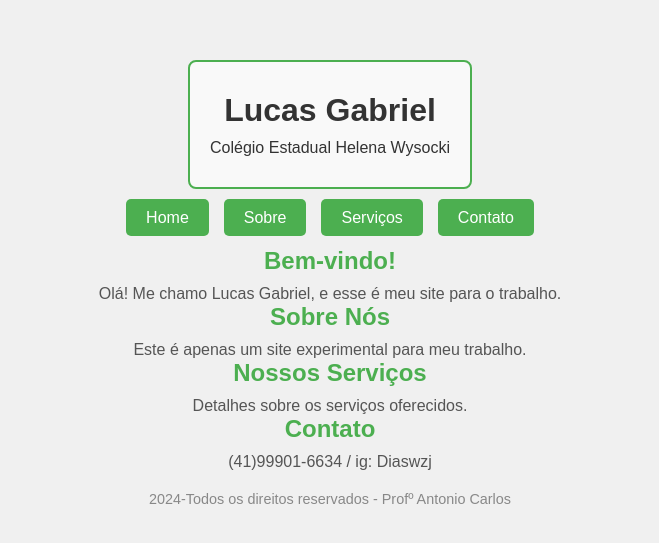
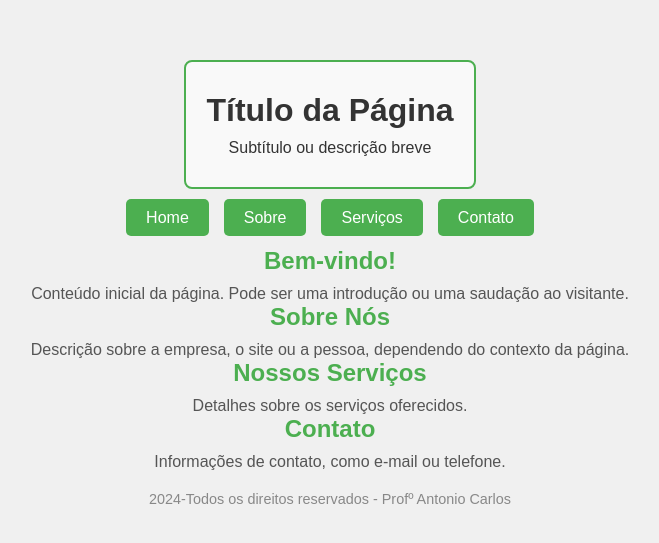
Before and after one commit to lucasdiassiqueira/TrabalhoCss, a plain HTML site: page index.html in a window 1280 px wide. Shown: the part 127-670 px from the top of the page, without its empty margins (310-969 px from the left). Drawn offline with Linux system fonts and the light colour scheme.

Commit message:
Update index.html

```diff
--- a/index.html
+++ b/index.html
@@ -32,8 +32,8 @@
 <body>
 
 <div class="retangulo">
-    <h1>Lucas Gabriel</h1>
-    <p>Colégio Estadual Helena Wysocki</p>
+    <h1>Título da Página</h1>
+    <p>Subtítulo ou descrição breve</p>
 </div>
 
 </body>
@@ -71,7 +71,8 @@
 
 <h2>Bem-vindo!</h2>
 
-<p>Olá! Me chamo Lucas Gabriel, e esse é meu site para o trabalho.</p>
+<p>Conteúdo inicial da página. Pode ser uma introdução ou uma saudação ao
+visitante.</p>
 
 </section>
 
@@ -79,7 +80,8 @@
 
 <h2>Sobre Nós</h2>
 
-<p>Este é apenas um site experimental para meu trabalho.</p>
+<p>Descrição sobre a empresa, o site ou a pessoa, dependendo do contexto da
+página.</p>
 
 </section>
 
@@ -95,7 +97,7 @@
 
 <h2>Contato</h2>
 
-<p> (41)99901-6634 / ig: Diaswzj</p>
+<p>Informações de contato, como e-mail ou telefone.</p>
 
 </section>
 
```
